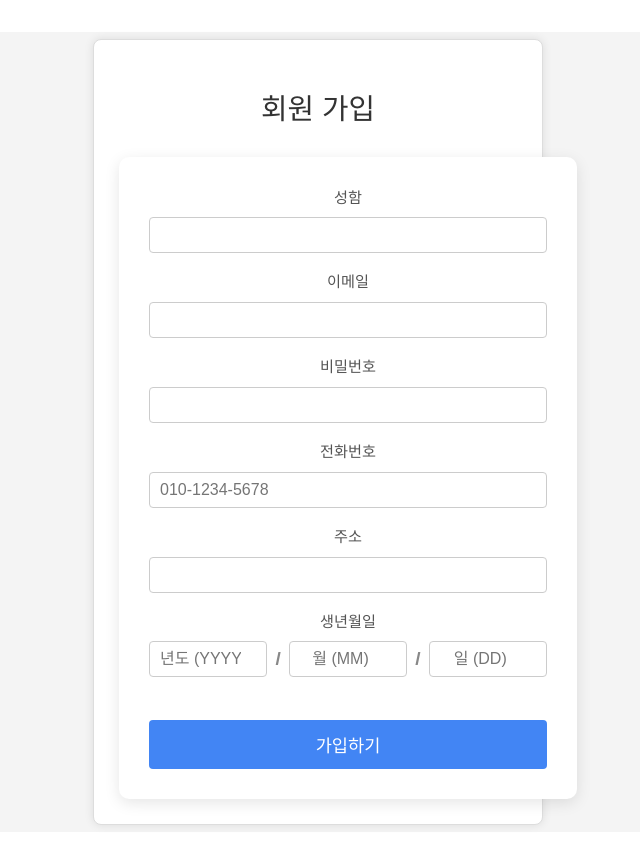
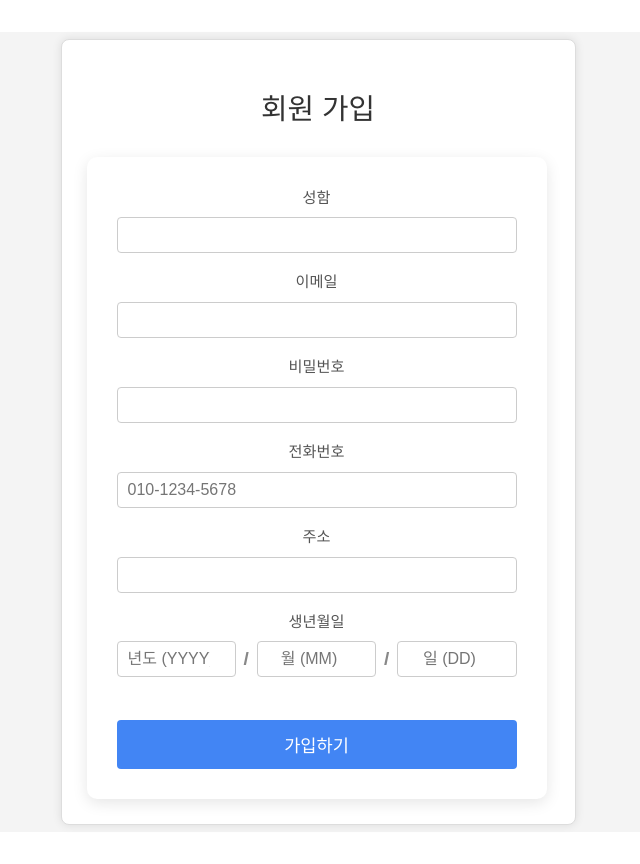
Before and after one commit to Echae0/Frontend_T8, a React (Vite) app: page /signUp in a window 1280 px wide. Shown: the top 864 px of the page, without its empty margins (354-994 px from the left). Built offline with nearby package versions, Linux system fonts and the light colour scheme.

Commit message:
signup page 비대칭 해결

```diff
--- a/src/components/SignUpPage.module.css
+++ b/src/components/SignUpPage.module.css
@@ -13,7 +13,7 @@
   padding: 25px;
   border-radius: 8px;
   box-shadow: 0 0 10px rgba(0, 0, 0, 0.1);
-  width: 450px;
+  width: 515px;
   max-width: 90%;
   border: 1px solid #ddd;
   box-sizing: border-box;
```
